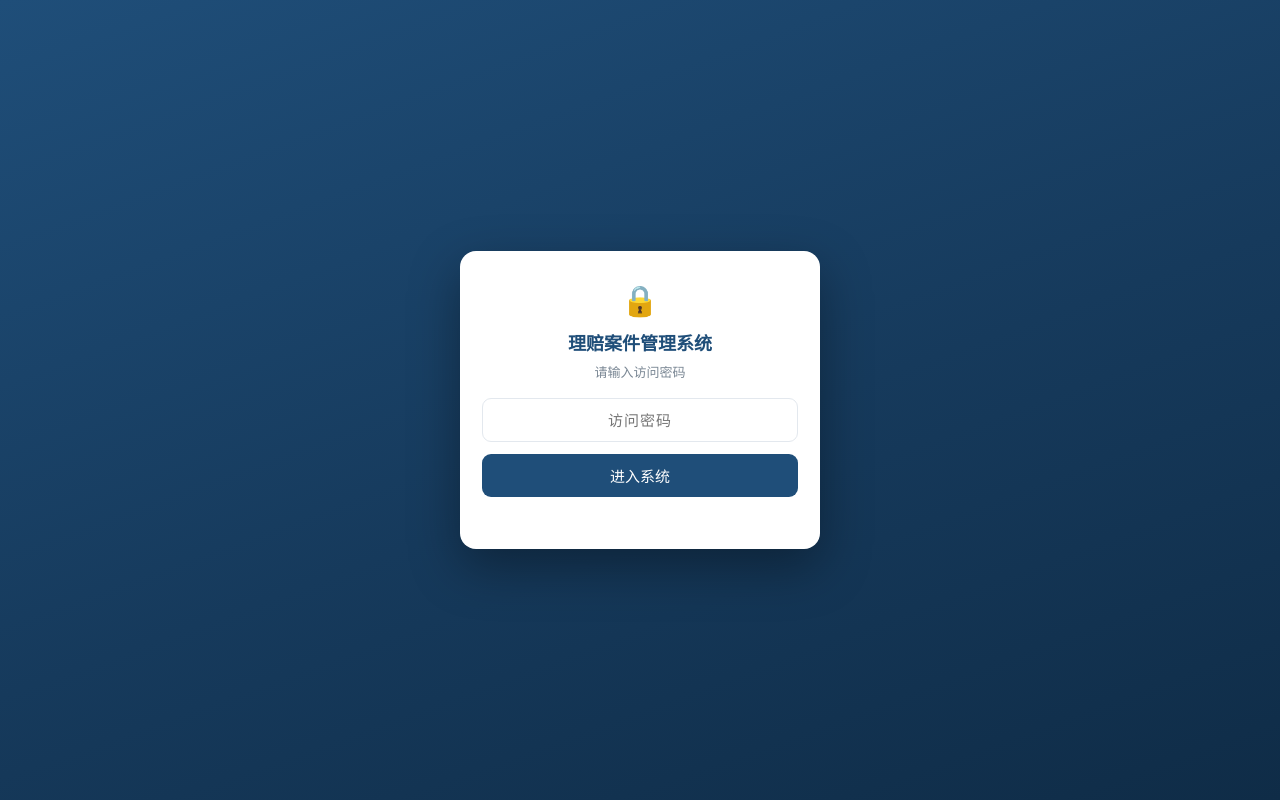
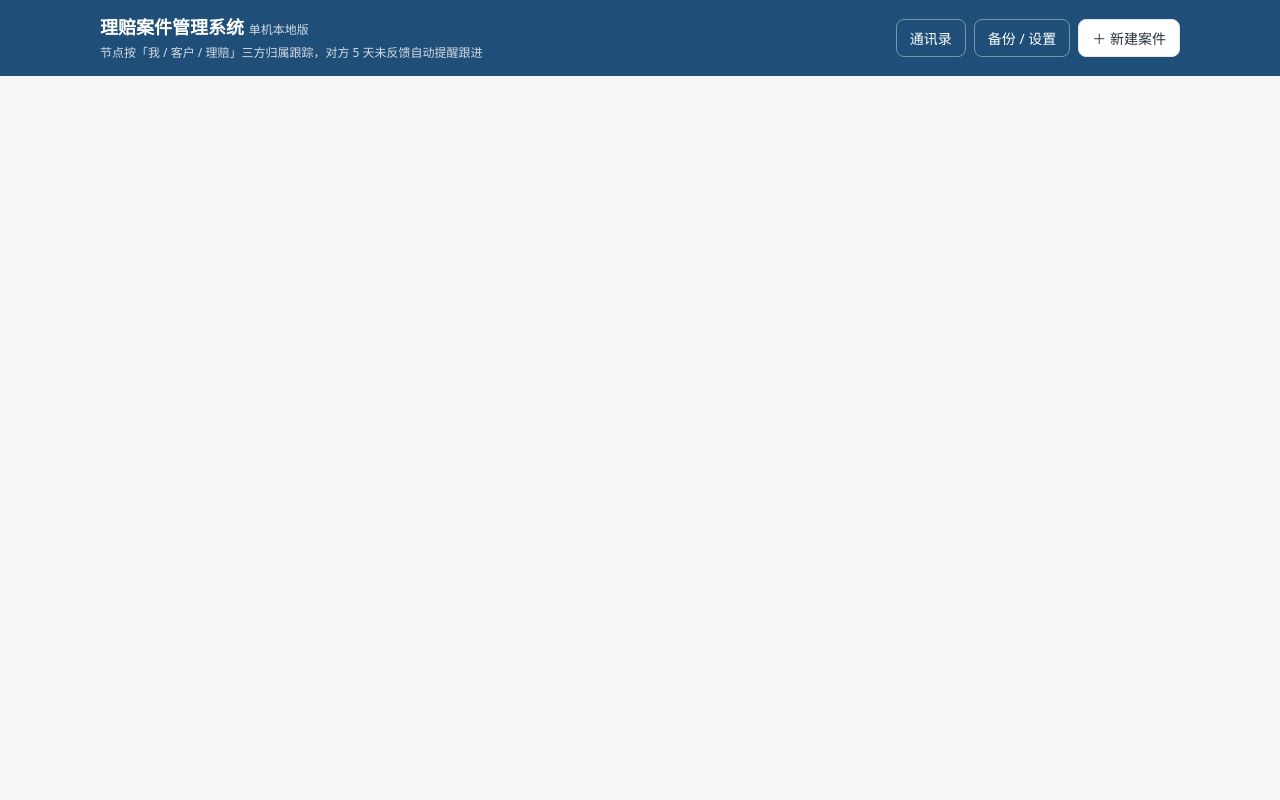
Before and after one commit to Lucas817-art/casemanager, a plain HTML site: page index.html in a window 1280 px wide. Drawn offline with Linux system fonts and the light colour scheme.

Commit message:
Add files via upload

```diff
--- a/index.html
+++ b/index.html
@@ -132,31 +132,9 @@
   .backup-list li{margin:6px 0;list-style:none}
   .backup-list .row{display:flex;justify-content:space-between;gap:10px;flex-wrap:wrap}
   footer{text-align:center;color:var(--muted);font-size:12px;padding:24px 0}
-  /* ===== 密码锁屏 ===== */
-  #lockScreen{position:fixed;inset:0;z-index:200;background:linear-gradient(160deg,#1f4e79,#163a5c 55%,#0f2c47);display:flex;align-items:center;justify-content:center;padding:24px}
-  .lock-card{background:#fff;border-radius:16px;max-width:360px;width:100%;padding:26px 22px;box-shadow:0 18px 50px rgba(0,0,0,.35);text-align:center}
-  .lock-icon{font-size:30px;margin-bottom:6px}
-  .lock-card h2{font-size:18px;color:var(--primary);margin-bottom:4px}
-  .lock-card p{font-size:13px;color:var(--muted);margin-bottom:16px}
-  .lock-input{width:100%;padding:11px 14px;border:1px solid var(--line);border-radius:9px;font-size:15px;text-align:center;letter-spacing:1px}
-  .lock-input:focus{outline:none;border-color:var(--primary)}
-  .lock-btn{width:100%;margin-top:12px;padding:11px;border-radius:9px;border:none;background:var(--primary);color:#fff;font-size:15px}
-  .lock-btn:hover{background:var(--primary-dark)}
-  .lock-err{color:var(--danger);font-size:13px;min-height:18px;margin-top:8px}
 </style>
 </head>
 <body>
-<!-- ===== 密码锁屏 ===== -->
-<div id="lockScreen">
-  <div class="lock-card">
-    <div class="lock-icon">🔒</div>
-    <h2>理赔案件管理系统</h2>
-    <p>请输入访问密码</p>
-    <input class="lock-input" id="lockPwd" type="password" placeholder="访问密码" autocomplete="current-password">
-    <button class="lock-btn" onclick="unlockApp()">进入系统</button>
-    <div class="lock-err" id="lockErr"></div>
-  </div>
-</div>
 <header class="top">
   <div class="top-inner">
     <div>
@@ -994,23 +972,8 @@ function closeMask(id){ document.getElementById(id).classList.remove('show'); }
 document.querySelectorAll('.mask').forEach(m=>m.addEventListener('click',e=>{ if(e.target===m) m.classList.remove('show'); }));
 function esc(s){ return String(s??'').replace(/[&<>"']/g,ch=>({'&':'&amp;','<':'&lt;','>':'&gt;','"':'&quot;',"'":'&#39;'}[ch])); }
 
-// 页面启动入口（先验证访问密码，通过后再渲染）
-const ACCESS_PWD = 'GZ88888888';
-function unlockApp(){
-  const input = document.getElementById('lockPwd');
-  if(input.value.trim() === ACCESS_PWD){
-    document.getElementById('lockScreen').style.display = 'none';
-    document.body.style.overflow = '';
-    render();
-  } else {
-    document.getElementById('lockErr').textContent = '密码错误，请重新输入';
-    input.value = '';
-    input.focus();
-  }
-}
-document.getElementById('lockPwd').addEventListener('keydown', e=>{ if(e.key === 'Enter') unlockApp(); });
-document.body.style.overflow = 'hidden';
-document.getElementById('lockPwd').focus();
+// 页面启动入口
+render();
 </script>
 </body>
 </html>
```
